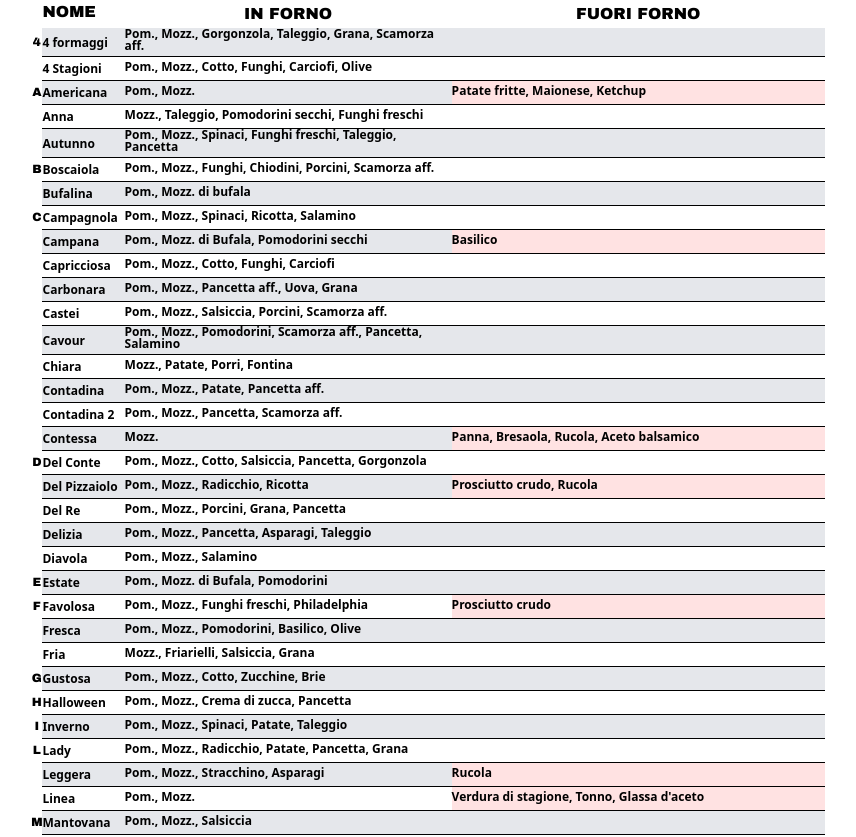
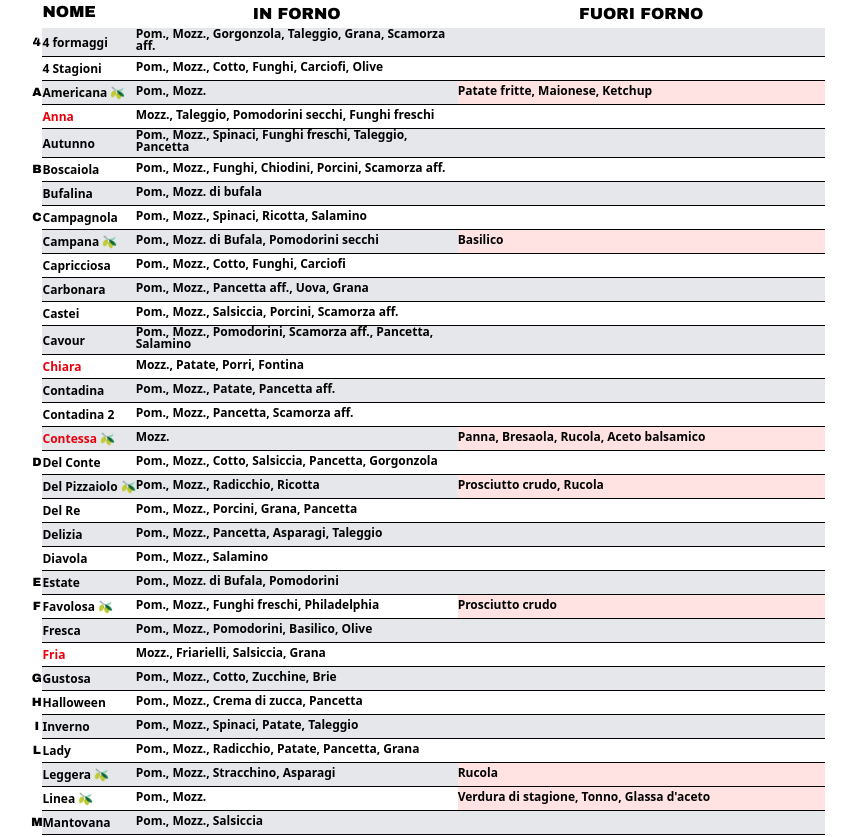
Before and after one commit to castasamu/mondopizza-listino, a React (Vite) app: page /produzione in a window 1280 px wide. Shown: the top 837 px of the page, without its empty margins (212-1068 px from the left). Built offline with nearby package versions, Linux system fonts and the light colour scheme.

Commit message:
feat: Add visual indicators for post-bake ingredients and pizzas without tomato, and refactor ingredient checks.

```diff
--- a/src/ListinoProduzione.tsx
+++ b/src/ListinoProduzione.tsx
@@ -21,6 +21,12 @@ const PizzaItem = ({
   showFirstLetter: boolean;
 }) => {
   const currentFirstLetter = pizza.name.at(0);
+  const hasPostBakeIngredients = pizza.ingredients.some(
+    (ingredient) => ingredient.postBake,
+  );
+  const hasTomato = pizza.ingredients.some(
+    (i) => i.name.toLowerCase() === "pom.",
+  );
   return (
     <>
       <tr className={` font-bold  leading-tight text-xs`}>
@@ -28,9 +34,9 @@ const PizzaItem = ({
           {showFirstLetter ? currentFirstLetter : ""}
         </td>
         <td
-          className={`${index % 2 === 0 ? "bg-gray-200" : ""} text-left py-1 border-b`}
+          className={`${index % 2 === 0 ? "bg-gray-200" : ""} ${!hasTomato ? "text-red-600" : ""} text-left py-1 border-b border-b-black whitespace-nowrap`}
         >
-          {pizza.name}
+          {pizza.name} {hasPostBakeIngredients ? "🫒" : ""}
         </td>
         <td
           className={`${index % 2 === 0 ? "bg-gray-200" : ""} pb-1 leading-none border-b`}
@@ -42,8 +48,7 @@ const PizzaItem = ({
         </td>
         <td
           className={`pb-1 leading-none border-b ${
-            pizza.ingredients.filter((ingredient) => ingredient.postBake)
-              .length > 0
+            hasPostBakeIngredients
               ? "bg-red-100"
               : index % 2 === 0
                 ? "bg-gray-200"
```
